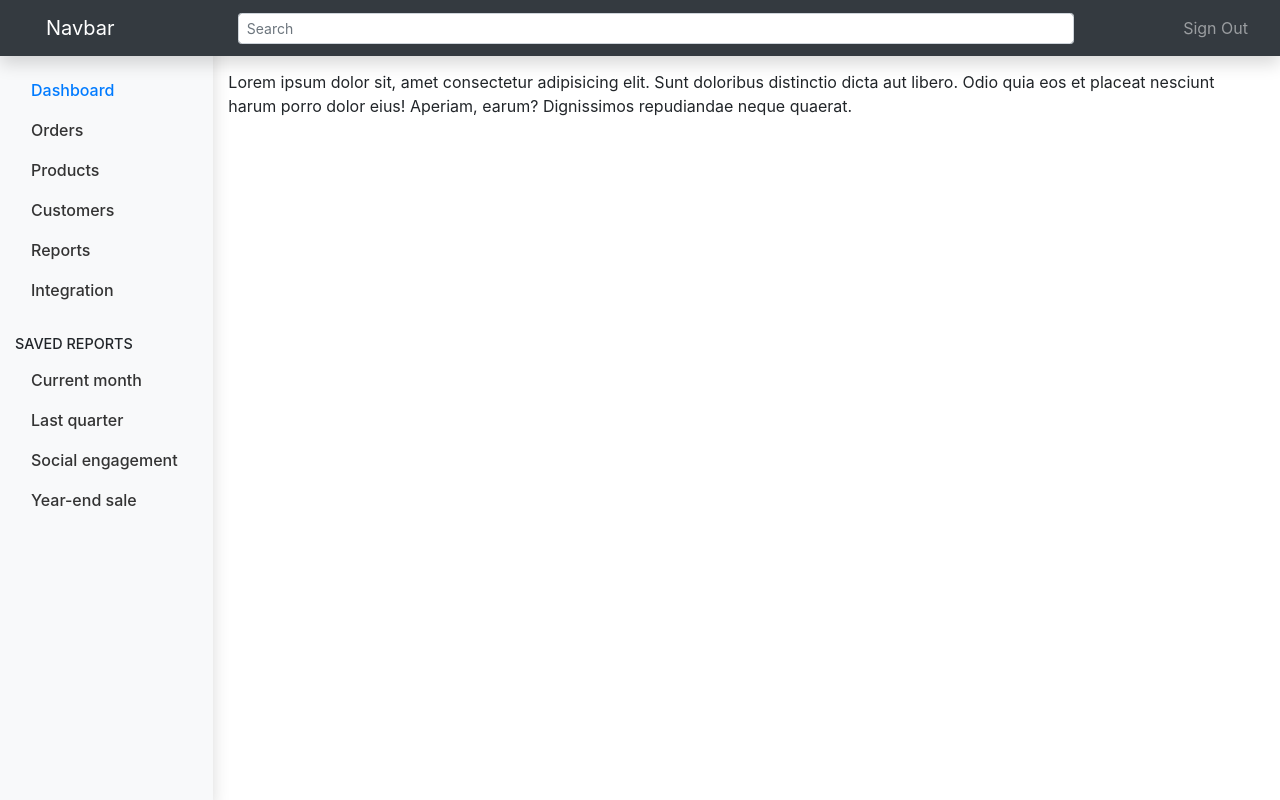
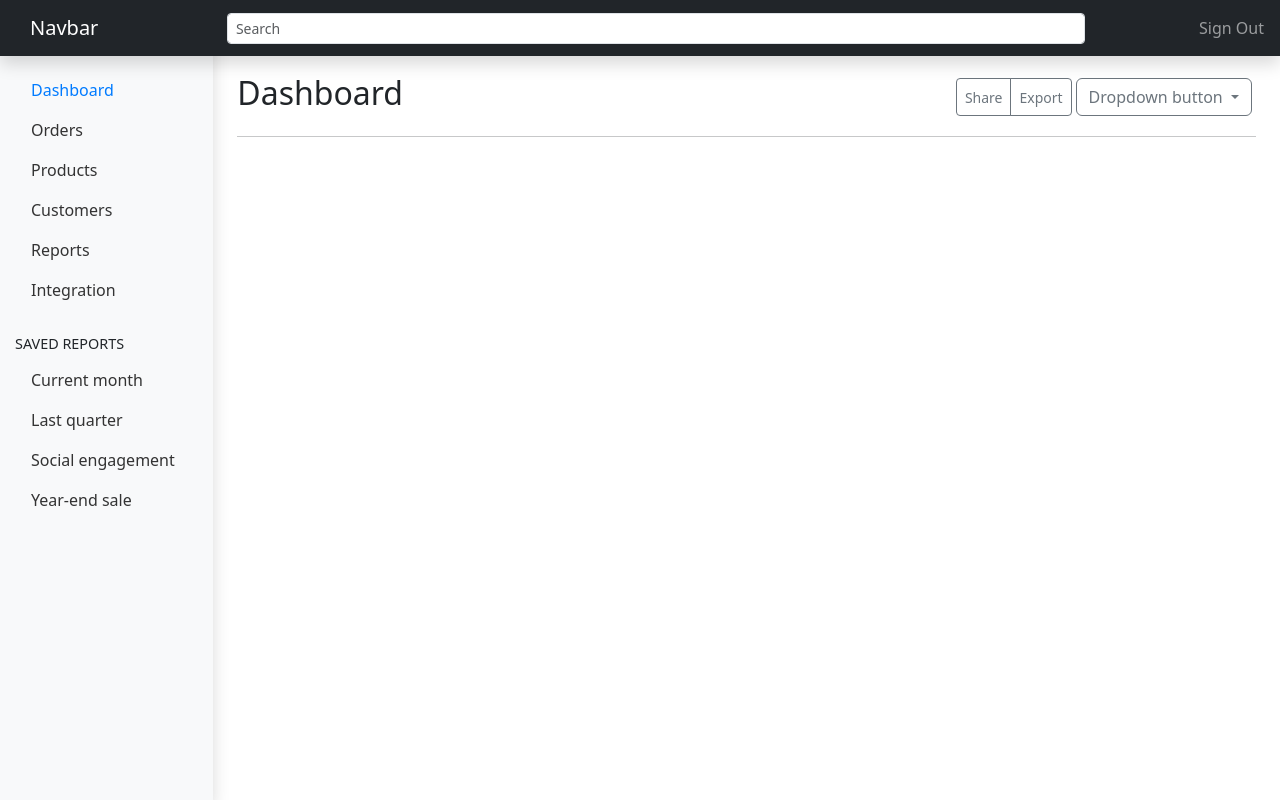
Before and after one commit to SamuelNunesDev/bootstrap-jquery, a plain HTML site: page Painel Dashboard/index.html in a window 1280 px wide. Drawn offline with nearby package versions, Linux system fonts and the light colour scheme.

Commit message:
primeira linha do <main> adicionada

```diff
--- a/Painel Dashboard/index.html
+++ b/Painel Dashboard/index.html
@@ -1,9 +1,9 @@
-<!doctype html>
+<!DOCTYPE html>
 <html lang="pt-br">
   <head>
     <meta charset="utf-8">
     <meta name="viewport" content="width=device-width, initial-scale=1">
-    <link href="../node_modules/bootstrap/dist/css/bootstrap.min.css" rel="stylesheet">
+    <link rel="stylesheet" href="../node_modules/bootstrap/dist/css/bootstrap.min.css">
     <link rel="stylesheet" href="style.css">
     <title>Painel Dashboard</title>
   </head>
@@ -52,8 +52,27 @@
             </li>
         </ul>
     </nav>
-    <main role="main" class="col-10 main">
-        <p>Lorem ipsum dolor sit, amet consectetur adipisicing elit. Sunt doloribus distinctio dicta aut libero. Odio quia eos et placeat nesciunt harum porro dolor eius! Aperiam, earum? Dignissimos repudiandae neque quaerat.</p>
+    <main role="main" class="col-10 main px-4">
+        <div class="d-flex justify-content-between align-items-center mt-1">
+            <h1 class="h2">Dashboard</h1>
+            <div class="btn-toolbar" role="toolbar" aria-label="Toolbar with button groups">
+                <div class="btn-group mr-1" role="group" aria-label="First group">
+                  <button type="button" class="btn btn-sm btn-outline-secondary">Share</button>
+                  <button type="button" class="btn btn-sm btn-outline-secondary">Export</button>
+                </div>
+                <div class="dropdown">
+                    <button class="btn btn-outline-secondary dropdown-toggle mx-1" type="button" id="dropdownh1" data-bs-toggle="dropdown" aria-expanded="false">
+                      Dropdown button
+                    </button>
+                    <ul class="dropdown-menu" aria-labelledby="dropdownh1">
+                      <li><a class="dropdown-item" href="#">Last two weeks</a></li>
+                      <li><a class="dropdown-item" href="#">Last mounth</a></li>
+                      <li><a class="dropdown-item" href="#">Last tree mounths</a></li>
+                    </ul>
+                  </div>
+            </div>
+        </div>
+        <hr>
     </main>
     <script src="../node_modules/bootstrap/dist/js/bootstrap.bundle.min.js"></script>
   </body>
```
